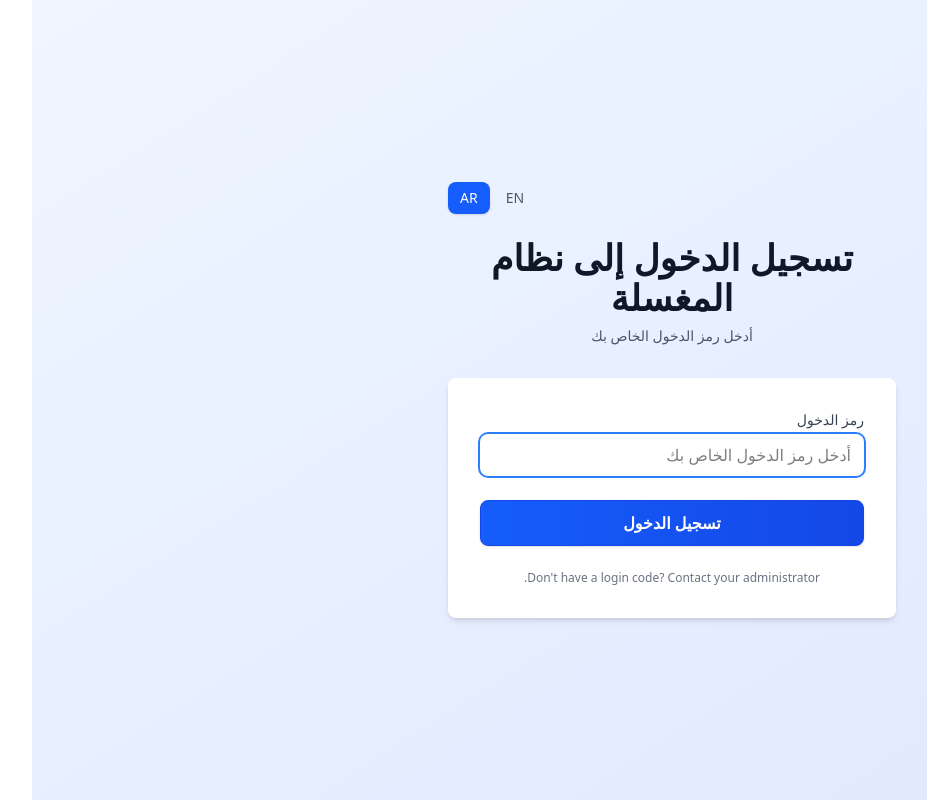
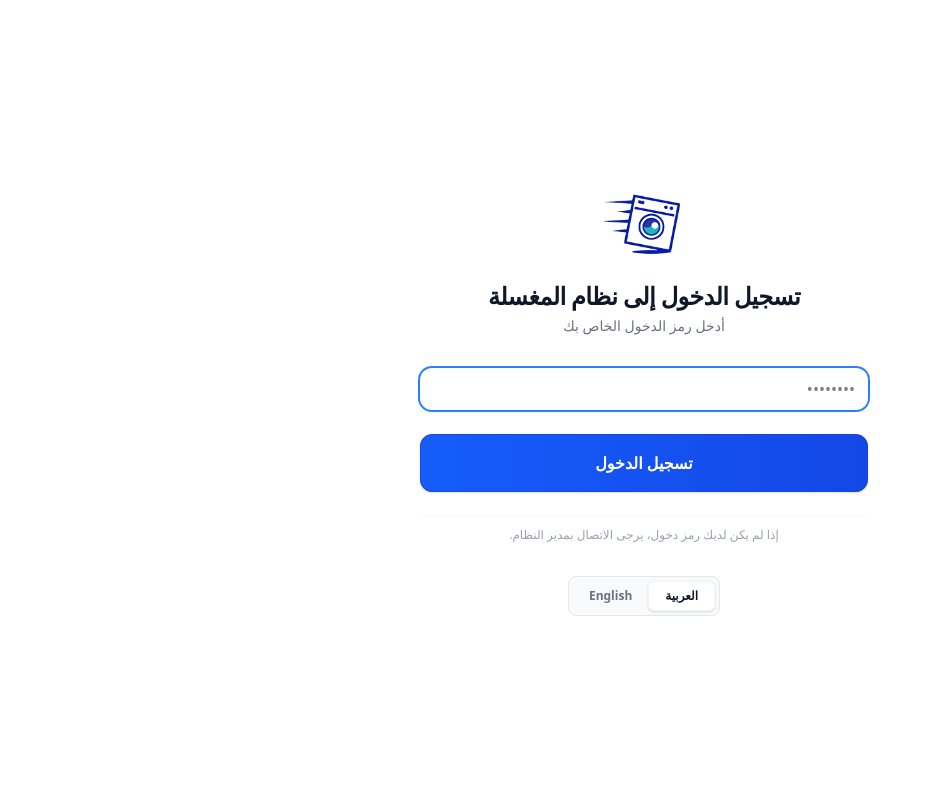
Before and after one commit to abdallahisalem/pressing-frontend, a React (Vite) app: page /login in a window 1280 px wide. Shown: the whole page, without its empty margins (95-1022 px from the left). Built offline with nearby package versions, Linux system fonts and the light colour scheme; no server answers.

Commit message:
update login page

```diff
--- a/src/components/LanguageSwitcher.tsx
+++ b/src/components/LanguageSwitcher.tsx
@@ -1,58 +1,51 @@
-import { useState } from 'react';
-import { useTranslation } from 'react-i18next';
-import { ConfirmDialog } from './ConfirmDialog';
+import { useTranslation } from "react-i18next";
+import { ConfirmDialog } from "./ConfirmDialog";
+import { useState } from "react";
 
 export const LanguageSwitcher: React.FC = () => {
   const { i18n, t } = useTranslation();
   const [isConfirmOpen, setIsConfirmOpen] = useState(false);
   const [pendingLanguage, setPendingLanguage] = useState<string>('');
 
-  const handleLanguageClick = (lang: string) => {
+  const handleSwitch = (lang: string) => {
     if (lang === i18n.language) return;
     setPendingLanguage(lang);
     setIsConfirmOpen(true);
   };
 
-  const handleConfirm = () => {
-    i18n.changeLanguage(pendingLanguage);
-    setIsConfirmOpen(false);
-  };
+  const languages = [
+    { code: 'en', label: 'English' },
+    { code: 'ar', label: 'العربية' }
+  ];
 
   return (
     <>
-      <div className="flex gap-1 items-center">
-        <button
-          onClick={() => handleLanguageClick('en')}
-          className={`px-3 py-1.5 text-sm font-medium rounded-lg transition-all ${
-            i18n.language === 'en'
-              ? 'bg-blue-600 text-white shadow-sm'
-              : 'text-gray-600 hover:bg-gray-100'
-          }`}
-          aria-label="Switch to English"
-        >
-          EN
-        </button>
-        <button
-          onClick={() => handleLanguageClick('ar')}
-          className={`px-3 py-1.5 text-sm font-medium rounded-lg transition-all ${
-            i18n.language === 'ar'
-              ? 'bg-blue-600 text-white shadow-sm'
-              : 'text-gray-600 hover:bg-gray-100'
-          }`}
-          aria-label="Switch to Arabic"
-        >
-          AR
-        </button>
+      <div className="inline-flex p-1 bg-gray-50 rounded-lg border border-gray-200">
+        {languages.map((lang) => (
+          <button
+            key={lang.code}
+            onClick={() => handleSwitch(lang.code)}
+            className={`px-4 py-1.5 text-xs font-semibold rounded-md transition-all duration-200 ${
+              i18n.language === lang.code
+                ? 'bg-white text-gray-900 shadow-sm border border-gray-100'
+                : 'text-gray-500 hover:text-gray-700'
+            }`}
+          >
+            {lang.label}
+          </button>
+        ))}
       </div>
 
       <ConfirmDialog
         isOpen={isConfirmOpen}
         onClose={() => setIsConfirmOpen(false)}
-        onConfirm={handleConfirm}
+        onConfirm={() => {
+          i18n.changeLanguage(pendingLanguage);
+          setIsConfirmOpen(false);
+        }}
         title={t('common.changeLanguage')}
         message={t('common.changeLanguageMessage')}
         confirmText={t('common.confirm')}
-        confirmVariant="primary"
       />
     </>
   );
--- a/src/i18n/locales/ar.json
+++ b/src/i18n/locales/ar.json
@@ -27,7 +27,9 @@
     "loginCode": "رمز الدخول",
     "loginCodePlaceholder": "أدخل رمز الدخول الخاص بك",
     "loginButton": "تسجيل الدخول",
-    "loggingIn": "جاري تسجيل الدخول..."
+    "loggingIn": "جاري تسجيل الدخول...",
+    "adminContact": "إذا لم يكن لديك رمز دخول، يرجى الاتصال بمدير النظام.",
+    "successMessage": "تم تسجيل الدخول بنجاح!"
   },
   "dashboard": {
     "title": "نظام إدارة المغسلة",
--- a/src/i18n/locales/en.json
+++ b/src/i18n/locales/en.json
@@ -27,7 +27,9 @@
     "loginCode": "Login Code",
     "loginCodePlaceholder": "Enter your login code",
     "loginButton": "Login",
-    "loggingIn": "Logging in..."
+    "loggingIn": "Logging in...",
+    "adminContact": "If you don't have a login code, please contact your system administrator.",
+    "successMessage": "Logged in successfully!"
   },
   "dashboard": {
     "title": "Pressing Management System",
--- a/src/pages/Login.tsx
+++ b/src/pages/Login.tsx
@@ -7,8 +7,6 @@ import { toast } from 'react-toastify';
 import { useTranslation } from 'react-i18next';
 import { useAuth } from '../contexts/AuthContext';
 import { Button, Input, LanguageSwitcher } from '../components';
-import type { AxiosError } from 'axios';
-import type { ApiError } from '../types';
 
 const loginSchema = z.object({
   loginCode: z.string().min(1, 'Login code is required'),
@@ -22,11 +20,7 @@ export const Login: React.FC = () => {
   const { t } = useTranslation();
   const [isLoading, setIsLoading] = useState(false);
 
-  const {
-    register,
-    handleSubmit,
-    formState: { errors },
-  } = useForm<LoginFormData>({
+  const { register, handleSubmit, formState: { errors } } = useForm<LoginFormData>({
     resolver: zodResolver(loginSchema),
   });
 
@@ -34,12 +28,10 @@ export const Login: React.FC = () => {
     setIsLoading(true);
     try {
       await login(data.loginCode);
-      toast.success('Login successful!');
+      toast.success(t('auth.successMessage'));
       navigate('/dashboard');
-    } catch (error) {
-      const axiosError = error as AxiosError<ApiError>;
-      const message =
-        axiosError.response?.data?.message || 'Login failed. Please check your login code.';
+    } catch (error: any) {
+      const message = error.response?.data?.message || t('auth.errorDefault');
       toast.error(message);
     } finally {
       setIsLoading(false);
@@ -47,49 +39,57 @@ export const Login: React.FC = () => {
   };
 
   return (
-    <div className="min-h-screen flex items-center justify-center bg-gradient-to-br from-blue-50 to-indigo-100 py-12 px-4 sm:px-6 lg:px-8">
-      <div className="max-w-md w-full space-y-8">
-        <div className="flex justify-end mb-4">
-          <LanguageSwitcher />
-        </div>
-        <div>
-          <h2 className="mt-6 text-center text-3xl sm:text-4xl font-extrabold text-gray-900">
+    <div className="min-h-screen bg-white flex flex-col items-center justify-center p-6">
+      <div className="w-full max-w-md">
+        {/* Top Header Section */}
+        <div className="flex flex-col items-center text-center space-y-4">
+
+                        <img src="/img/logo.png" alt="Logo" className="h-20 w-20" />
+
+          <div className="space-y-1">
+            <h1 className="text-2xl font-semibold tracking-tight text-gray-900">
               {t('auth.loginTitle')}
-          </h2>
-          <p className="mt-2 text-center text-sm text-gray-600">
+            </h1>
+            <p className="text-sm text-gray-500">
               {t('auth.loginCodePlaceholder')}
             </p>
           </div>
+        </div>
 
-        <form className="mt-8 space-y-6 bg-white p-8 rounded-lg shadow-md" onSubmit={handleSubmit(onSubmit)}>
-          <div>
+        {/* Form Section */}
+        <form
+          className="mt-8 space-y-6"
+          onSubmit={handleSubmit(onSubmit)}
+        >
+          <div className="space-y-1">
             <Input
               {...register('loginCode')}
-              type="text"
-              label={t('auth.loginCode')}
-              placeholder={t('auth.loginCodePlaceholder')}
+              // label={t('auth.loginCode')}
+              placeholder="••••••••"
               error={errors.loginCode?.message}
-              autoComplete="on"
+              className="block w-full rounded-xl border-gray-300 transition-focus focus:ring-2 focus:ring-black"
               autoFocus
             />
           </div>
 
-          <div>
           <Button
             type="submit"
-              className="w-full"
+            className="w-full py-4 bg-black text-white rounded-xl font-medium transition-transform active:scale-[0.98] disabled:opacity-70"
             isLoading={isLoading}
           >
-              {isLoading ? t('auth.loggingIn') : t('auth.loginButton')}
+            {t('auth.loginButton')}
           </Button>
-          </div>
 
-          <div className="text-center">
-            <p className="text-xs text-gray-500">
-              Don't have a login code? Contact your administrator.
+          <div className="pt-2 border-t border-gray-50">
+            <p className="text-center text-xs leading-relaxed text-gray-400">
+              {t('auth.adminContact')}
             </p>
           </div>
         </form>
+        {/* Footer Link */}
+        <div dir="ltr" className="mt-8 flex justify-center">
+          <LanguageSwitcher />
+        </div>
       </div>
     </div>
   );
```
Lines whose indentation alone changed are shown as unchanged.
